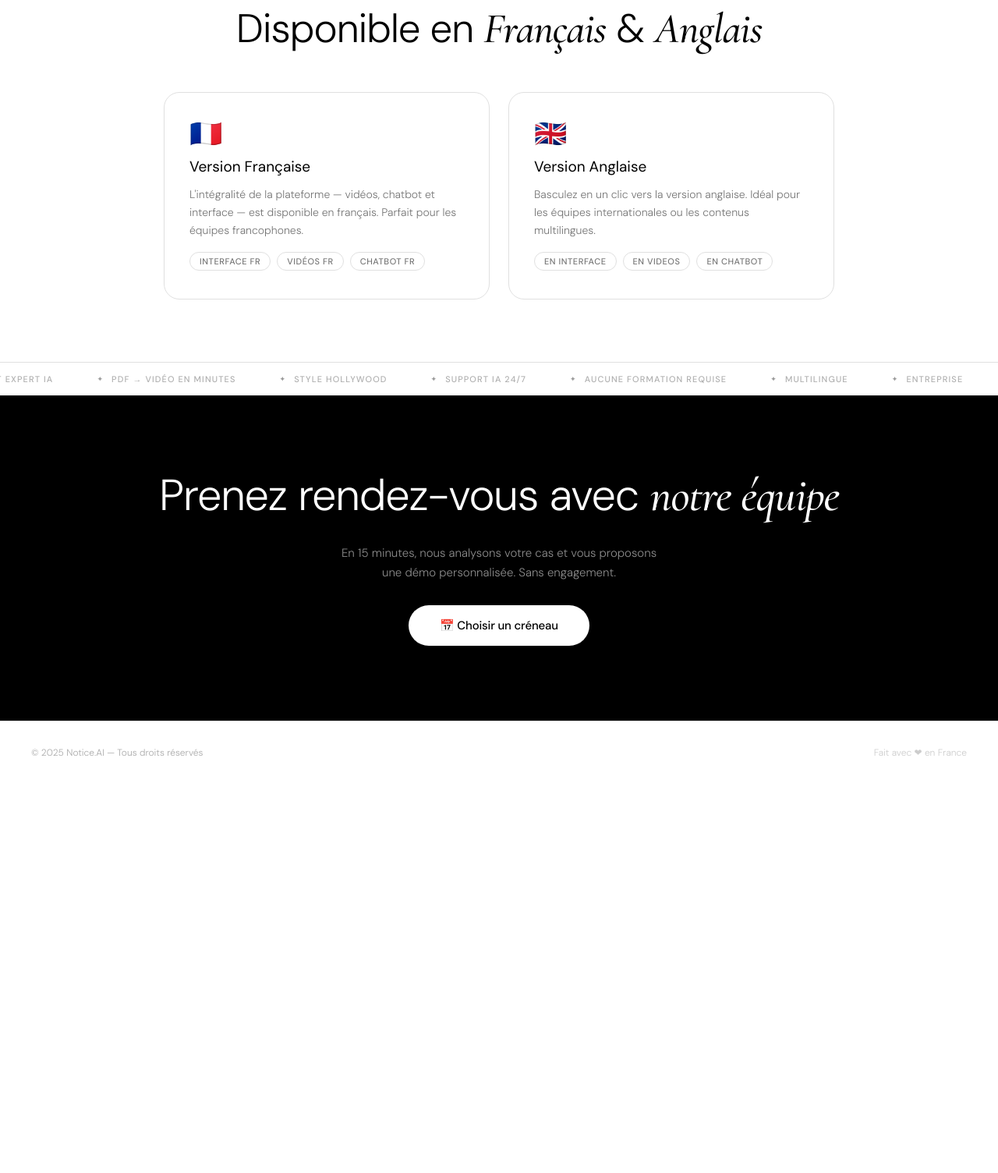
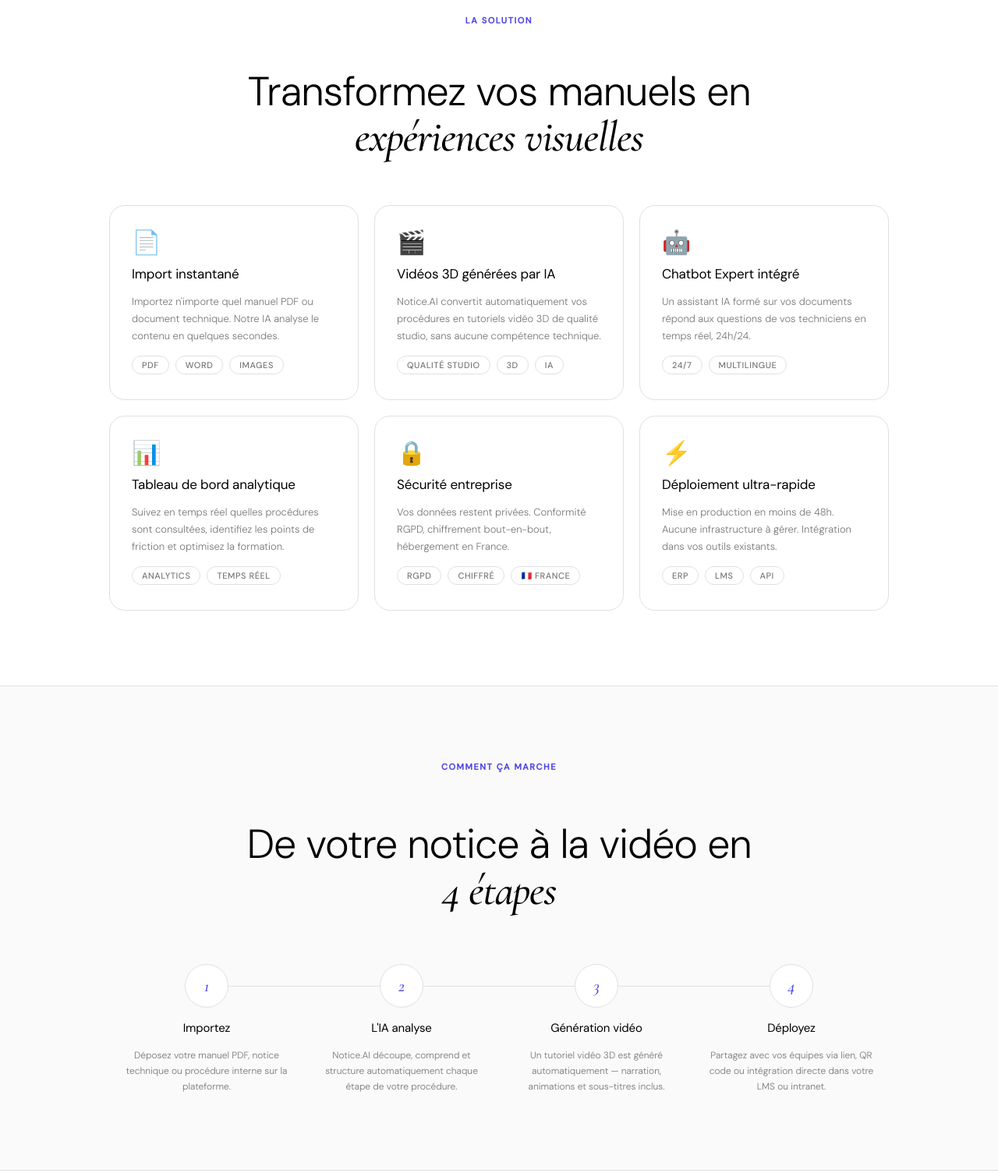
Before and after one commit to AAM-Cl0ud/Notice.AI, a plain HTML site: page index.html in a window 1280 px wide. Shown: the part 878-2382 px from the top of the page at 78% size. Before the commit the page ends 1883 px from the top, so only its background shows below. Drawn offline with nearby package versions, Linux system fonts and the light colour scheme.

Commit message:
feat: Introduce solution and how-it-works sections with corresponding styles and content, replacing the previous translation section and updating navigation links.

```diff
--- a/index.html
+++ b/index.html
@@ -237,66 +237,31 @@
             animation: fadeUp 0.7s 0.55s ease both;
         }
 
-        /* ── TRANSLATION / LOWER SECTION ──────────────── */
-        .section-lower {
-            background: var(--white);
-            border-top: 1px solid var(--gray-200);
-            padding: 80px 48px;
-            display: flex;
-            flex-direction: column;
-            align-items: center;
-            gap: 48px;
-        }
-
-        .section-lower h2 {
+        /* ── SECTION ATOMS ─────────────────────────────── */
+        .section-eyebrow {
+            font-size: 11px;
+            font-weight: 600;
+            letter-spacing: 0.14em;
+            text-transform: uppercase;
+            color: var(--indigo);
+            text-align: center;
+        }
+
+        .section-heading {
             font-family: 'DM Sans', sans-serif;
             font-weight: 300;
-            font-size: clamp(28px, 4vw, 52px);
+            font-size: clamp(30px, 4.5vw, 52px);
             letter-spacing: -0.02em;
             text-align: center;
-        }
-
-        .section-lower h2 em {
+            line-height: 1.1;
+            max-width: 680px;
+        }
+
+        .section-heading em {
             font-family: 'Cormorant Garamond', serif;
             font-style: italic;
             font-weight: 500;
             font-size: 1.06em;
-        }
-
-        .translation-cards {
-            display: grid;
-            grid-template-columns: 1fr 1fr;
-            gap: 24px;
-            max-width: 860px;
-            width: 100%;
-        }
-
-        .translation-card {
-            background: var(--white);
-            border: 1px solid var(--gray-200);
-            border-radius: 20px;
-            padding: 36px 32px;
-            display: flex;
-            flex-direction: column;
-            gap: 12px;
-        }
-
-        .translation-card .flag {
-            font-size: 34px;
-            line-height: 1;
-        }
-
-        .translation-card h3 {
-            font-family: 'DM Sans', sans-serif;
-            font-weight: 400;
-            font-size: 19px;
-        }
-
-        .translation-card p {
-            font-size: 14px;
-            font-weight: 300;
-            color: var(--gray-500);
-            line-height: 1.65;
         }
 
         .tag-row {
@@ -316,6 +281,139 @@
             border: 1px solid var(--gray-200);
             color: var(--gray-500);
         }
+
+        /* ── SOLUTION SECTION ───────────────────────────── */
+        .section-solution {
+            background: var(--white);
+            border-top: 1px solid var(--gray-200);
+            padding: 96px 48px;
+            display: flex;
+            flex-direction: column;
+            align-items: center;
+            gap: 56px;
+        }
+
+        .feature-grid {
+            display: grid;
+            grid-template-columns: repeat(3, 1fr);
+            gap: 20px;
+            max-width: 1000px;
+            width: 100%;
+        }
+
+        .feature-card {
+            background: var(--white);
+            border: 1px solid var(--gray-200);
+            border-radius: 20px;
+            padding: 32px 28px;
+            display: flex;
+            flex-direction: column;
+            gap: 14px;
+            transition: border-color 0.2s, box-shadow 0.2s, transform 0.2s;
+        }
+
+        .feature-card:hover {
+            border-color: #c7c0fa;
+            box-shadow: 0 8px 32px rgba(79, 70, 229, 0.07);
+            transform: translateY(-3px);
+        }
+
+        .feature-icon {
+            font-size: 30px;
+            line-height: 1;
+        }
+
+        .feature-card h3 {
+            font-family: 'DM Sans', sans-serif;
+            font-weight: 400;
+            font-size: 17px;
+            letter-spacing: -0.01em;
+        }
+
+        .feature-card p {
+            font-size: 13px;
+            font-weight: 300;
+            color: var(--gray-500);
+            line-height: 1.7;
+        }
+
+        .feature-card .tag-row {
+            margin-top: auto;
+        }
+
+        /* ── HOW IT WORKS SECTION ───────────────────────── */
+        .section-how {
+            background: #fafafa;
+            border-top: 1px solid var(--gray-200);
+            padding: 96px 48px;
+            display: flex;
+            flex-direction: column;
+            align-items: center;
+            gap: 64px;
+        }
+
+        .steps-grid {
+            display: grid;
+            grid-template-columns: repeat(4, 1fr);
+            gap: 0;
+            max-width: 1000px;
+            width: 100%;
+            position: relative;
+        }
+
+        .steps-grid::before {
+            content: '';
+            position: absolute;
+            top: 28px;
+            left: calc(12.5% + 28px);
+            right: calc(12.5% + 28px);
+            height: 1px;
+            background: var(--gray-200);
+            z-index: 0;
+        }
+
+        .step-item {
+            display: flex;
+            flex-direction: column;
+            align-items: center;
+            gap: 16px;
+            text-align: center;
+            padding: 0 16px;
+            position: relative;
+            z-index: 1;
+        }
+
+        .step-number {
+            width: 56px;
+            height: 56px;
+            border-radius: 50%;
+            background: #fff;
+            border: 1px solid var(--gray-200);
+            display: flex;
+            align-items: center;
+            justify-content: center;
+            font-family: 'Cormorant Garamond', serif;
+            font-style: italic;
+            font-size: 22px;
+            font-weight: 500;
+            color: var(--indigo);
+            flex-shrink: 0;
+        }
+
+        .step-item h3 {
+            font-family: 'DM Sans', sans-serif;
+            font-weight: 400;
+            font-size: 15px;
+            letter-spacing: -0.01em;
+        }
+
+        .step-item p {
+            font-size: 12px;
+            font-weight: 300;
+            color: var(--gray-500);
+            line-height: 1.65;
+        }
+
 
         /* ── TICKER ────────────────────────────────────── */
         .ticker-wrap {
@@ -971,10 +1069,9 @@
     <nav>
         <a class="nav-logo" href="#" data-fr="Notice.AI" data-en="Notice.AI">Notice.AI</a>
         <ul class="nav-links">
-            <li><a href="#" data-fr="Solutions" data-en="Solutions">Solutions</a></li>
-            <li><a href="#" data-fr="Comment ça marche" data-en="How it works">Comment ça marche</a></li>
-            <li><a href="#translation" data-fr="Langues" data-en="Languages">Langues</a></li>
-            <li><a href="#booking-cta" data-fr="Contact" data-en="Contact">Contact</a></li>
+            <li><a href="#solution">Solution</a></li>
+            <li><a href="#how-it-works">Comment ça marche</a></li>
+            <li><a href="#booking-cta">Contact</a></li>
         </ul>
         <div class="nav-right">
             <div class="lang-toggle" role="group" aria-label="Changer la langue">
@@ -999,39 +1096,83 @@
         </div>
     </section>
 
-    <!-- TRANSLATION SECTION -->
-    <section class="section-lower" id="translation">
-        <h2>Disponible en <em>Français</em> &amp; <em>Anglais</em></h2>
-
-        <div class="translation-cards">
-            <div class="translation-card">
-                <div class="flag">🇫🇷</div>
-                <h3 data-fr="Version Française" data-en="French Version">Version Française</h3>
-                <p data-fr="L'intégralité de la plateforme — vidéos, chatbot et interface — est disponible en français. Parfait pour les équipes francophones."
-                    data-en="The entire platform — videos, chatbot, and interface — is available in French. Perfect for French-speaking teams.">
-                    L'intégralité de la plateforme — vidéos, chatbot et interface — est disponible en français. Parfait
-                    pour les équipes francophones.
-                </p>
-                <div class="tag-row">
-                    <span class="tag">Interface FR</span>
-                    <span class="tag">Vidéos FR</span>
-                    <span class="tag" data-fr="Chatbot FR" data-en="FR Chatbot">Chatbot FR</span>
-                </div>
+    <!-- SOLUTION SECTION -->
+    <section class="section-solution" id="solution">
+        <p class="section-eyebrow">La Solution</p>
+        <h2 class="section-heading">Transformez vos manuels en <em>expériences visuelles</em></h2>
+        <div class="feature-grid">
+            <div class="feature-card">
+                <div class="feature-icon">📄</div>
+                <h3>Import instantané</h3>
+                <p>Importez n'importe quel manuel PDF ou document technique. Notre IA analyse le contenu en quelques
+                    secondes.</p>
+                <div class="tag-row"><span class="tag">PDF</span><span class="tag">Word</span><span
+                        class="tag">Images</span></div>
             </div>
-
-            <div class="translation-card">
-                <div class="flag">🇬🇧</div>
-                <h3 data-fr="Version Anglaise" data-en="English Version">Version Anglaise</h3>
-                <p data-fr="Basculez en un clic vers la version anglaise. Idéal pour les équipes internationales ou les contenus multilingues."
-                    data-en="Switch to the English version in one click. Ideal for international teams or multilingual content.">
-                    Basculez en un clic vers la version anglaise. Idéal pour les équipes internationales ou les contenus
-                    multilingues.
-                </p>
-                <div class="tag-row">
-                    <span class="tag">EN Interface</span>
-                    <span class="tag">EN Videos</span>
-                    <span class="tag">EN Chatbot</span>
-                </div>
+            <div class="feature-card">
+                <div class="feature-icon">🎬</div>
+                <h3>Vidéos 3D générées par IA</h3>
+                <p>Notice.AI convertit automatiquement vos procédures en tutoriels vidéo 3D de qualité studio, sans
+                    aucune compétence technique.</p>
+                <div class="tag-row"><span class="tag">Qualité Studio</span><span class="tag">3D</span><span
+                        class="tag">IA</span></div>
+            </div>
+            <div class="feature-card">
+                <div class="feature-icon">🤖</div>
+                <h3>Chatbot Expert intégré</h3>
+                <p>Un assistant IA formé sur vos documents répond aux questions de vos techniciens en temps réel,
+                    24h/24.</p>
+                <div class="tag-row"><span class="tag">24/7</span><span class="tag">Multilingue</span></div>
+            </div>
+            <div class="feature-card">
+                <div class="feature-icon">📊</div>
+                <h3>Tableau de bord analytique</h3>
+                <p>Suivez en temps réel quelles procédures sont consultées, identifiez les points de friction et
+                    optimisez la formation.</p>
+                <div class="tag-row"><span class="tag">Analytics</span><span class="tag">Temps réel</span></div>
+            </div>
+            <div class="feature-card">
+                <div class="feature-icon">🔒</div>
+                <h3>Sécurité entreprise</h3>
+                <p>Vos données restent privées. Conformité RGPD, chiffrement bout-en-bout, hébergement en France.</p>
+                <div class="tag-row"><span class="tag">RGPD</span><span class="tag">Chiffré</span><span class="tag">🇫🇷
+                        France</span></div>
+            </div>
+            <div class="feature-card">
+                <div class="feature-icon">⚡</div>
+                <h3>Déploiement ultra-rapide</h3>
+                <p>Mise en production en moins de 48h. Aucune infrastructure à gérer. Intégration dans vos outils
+                    existants.</p>
+                <div class="tag-row"><span class="tag">ERP</span><span class="tag">LMS</span><span
+                        class="tag">API</span></div>
+            </div>
+        </div>
+    </section>
+
+    <!-- HOW IT WORKS SECTION -->
+    <section class="section-how" id="how-it-works">
+        <p class="section-eyebrow">Comment ça marche</p>
+        <h2 class="section-heading">De votre notice à la vidéo en <em>4 étapes</em></h2>
+        <div class="steps-grid">
+            <div class="step-item">
+                <div class="step-number">1</div>
+                <h3>Importez</h3>
+                <p>Déposez votre manuel PDF, notice technique ou procédure interne sur la plateforme.</p>
+            </div>
+            <div class="step-item">
+                <div class="step-number">2</div>
+                <h3>L'IA analyse</h3>
+                <p>Notice.AI découpe, comprend et structure automatiquement chaque étape de votre procédure.</p>
+            </div>
+            <div class="step-item">
+                <div class="step-number">3</div>
+                <h3>Génération vidéo</h3>
+                <p>Un tutoriel vidéo 3D est généré automatiquement — narration, animations et sous-titres inclus.</p>
+            </div>
+            <div class="step-item">
+                <div class="step-number">4</div>
+                <h3>Déployez</h3>
+                <p>Partagez avec vos équipes via lien, QR code ou intégration directe dans votre LMS ou intranet.</p>
             </div>
         </div>
     </section>
```
